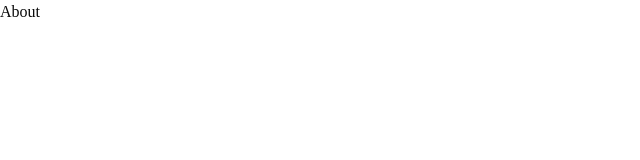
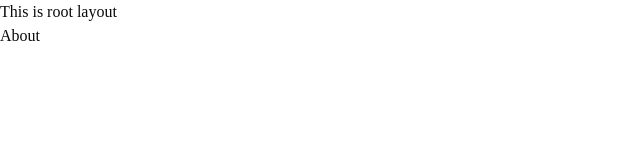
Before and after one commit to pobittra1/blog-app-client, a Next.js app: page /about in a window 1280 px wide. Shown: the top 160 px of the page, without its empty margins (0-640 px from the left). Built offline with nearby package versions, Linux system fonts and the light colour scheme.

Commit message:
feat: children layout

```diff
--- /dev/null
+++ b/src/app/contact/layout.tsx
@@ -0,0 +1,8 @@
+export default function contactLayout({children,}: {children: React.ReactNode}) {
+  return (
+    <div>
+        <h1>This is contact layout</h1>
+      {children}
+    </div>
+  );
+}
--- a/src/app/layout.tsx
+++ b/src/app/layout.tsx
@@ -13,7 +13,7 @@ const geistMono = Geist_Mono({
 });
 
 export const metadata: Metadata = {
-  title: "Create Next App",
+  title: "Next Blog",
   description: "Generated by create next app",
 };
 
@@ -23,7 +23,9 @@ export default function RootLayout({ children }: LayoutProps<"/">) {
       lang="en"
       className={`${geistSans.variable} ${geistMono.variable} h-full antialiased`}
     >
-      <body className="min-h-full flex flex-col">{children}</body>
+      <body className="min-h-full flex flex-col">
+        <h1>This is root layout</h1>
+        {children}</body>
     </html>
   );
 }
```
